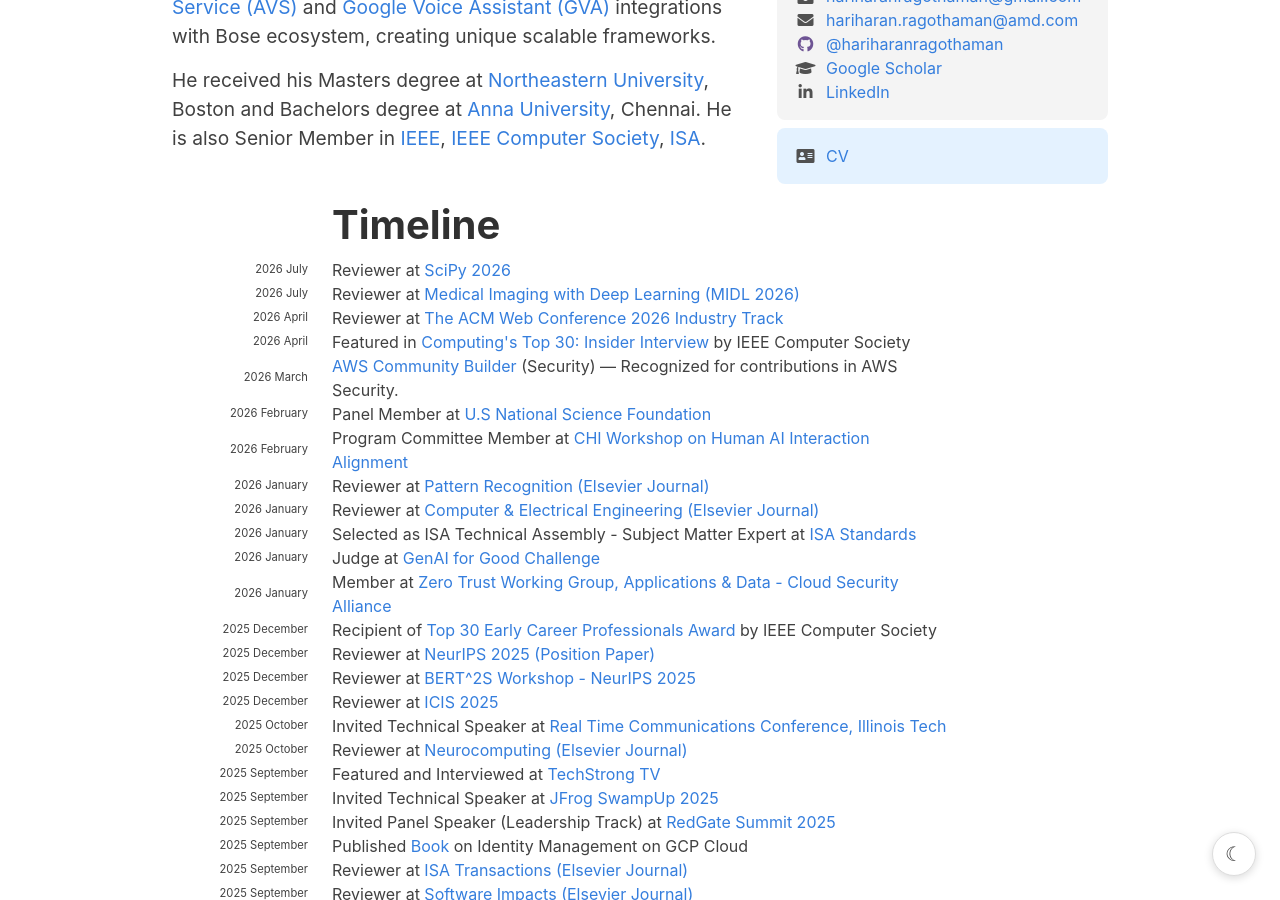
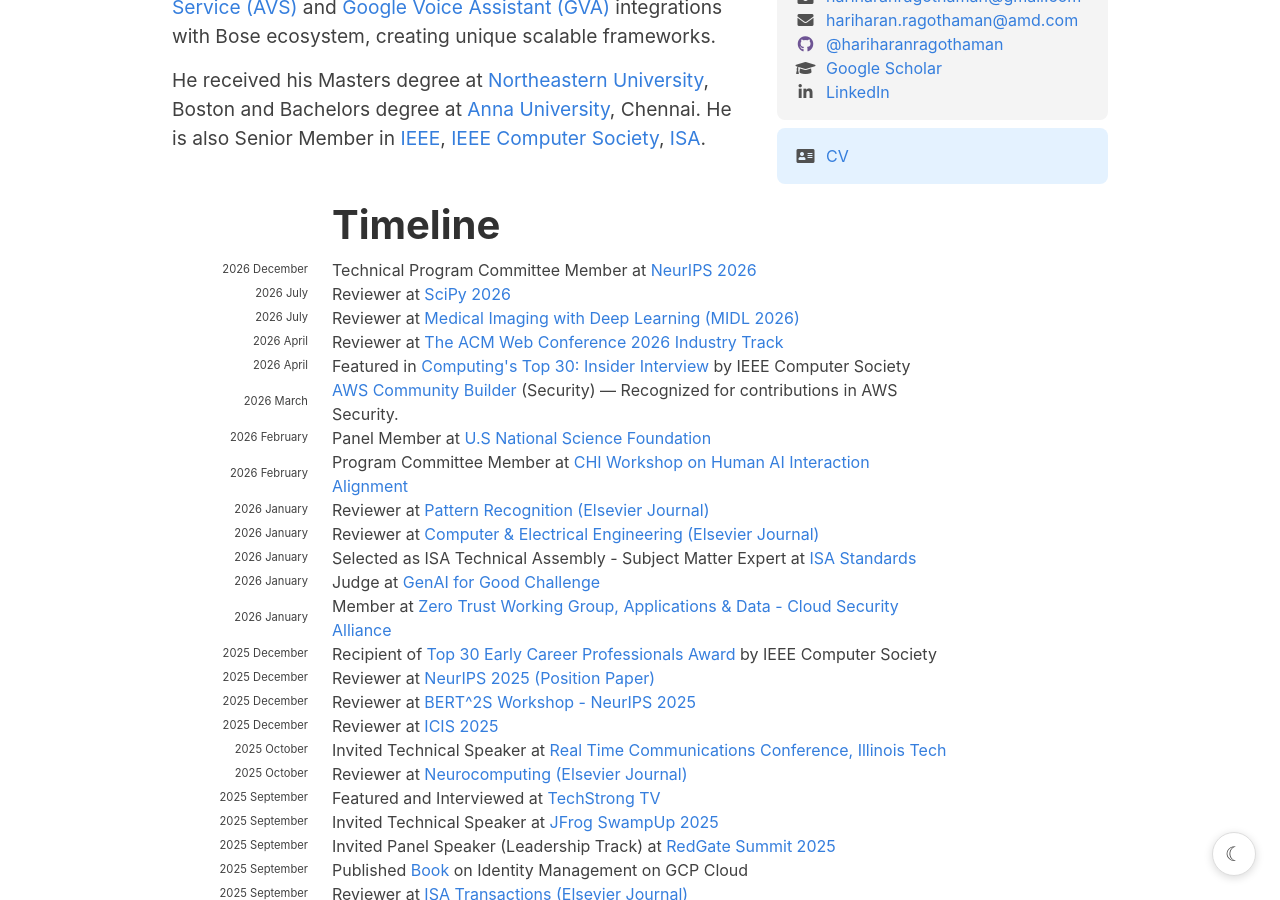
Before and after one commit to hariharanragothaman/hariharanragothaman.github.io, a Jekyll site: the page built from index.md, in a window 1280 px wide and 900 px high, scrolled down 628 px. Built offline with Jekyll 4.4.1, drawn with Linux system fonts in a browser that asks for light colours; nearby versions of some CDN libraries; some web fonts are replaced.

Commit message:
Add NeurIPS 2026 Technical Program Committee news item
Co-authored-by: Cursor <cursoragent@cursor.com>

```diff
--- a/_data/news.yaml
+++ b/_data/news.yaml
@@ -1,6 +1,12 @@
 # For Reviewing - 'month' is when the event o(or) conference happened.
 # For Papers - 'month' is when the conference happened for conferences | For Journals when it was accepted.
 # For other events 'month' is exactly when the event occured.
+
+#-------------------------------------------- December  ------------------------------------------------------------------------------------------------------------------------------------------------------
+
+- year: 2026
+  year-extra: December
+  description: Technical Program Committee Member at <a href="https://neurips.cc/"> NeurIPS 2026 </a>
 
 #-------------------------------------------- April  ------------------------------------------------------------------------------------------------------------------------------------------------------
 
```
